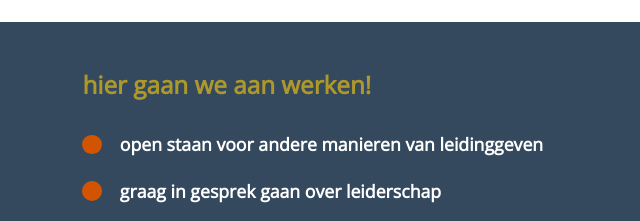
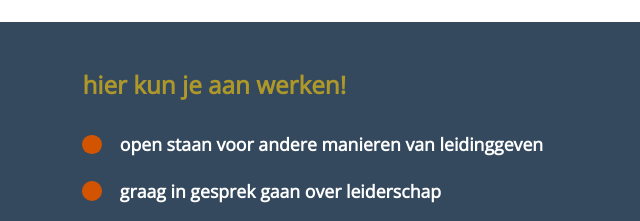
Before and after one commit to ErikStrijk/CarEquine, a plain HTML site: page zakelijk.html in a window 1280 px wide. Shown: the part 287-508 px from the top of the page, 329-969 px from the left. Drawn offline with nearby package versions, Linux system fonts and the light colour scheme.

Commit message:
Update zakelijk.html

```diff
--- a/zakelijk.html
+++ b/zakelijk.html
@@ -55,7 +55,7 @@
         <div class="row p-0">
             <div class="col-md-8" id="darkblue-section">
               <div>
-                <h2 class="header-gold"> hier gaan we aan werken!</h2>
+                <h2 class="header-gold"> hier kun je aan werken!</h2>
                 <br>
                 <div class="bullet-point-container">
                   <div class="bullet-point"></div> open staan voor andere manieren van leidinggeven
```
